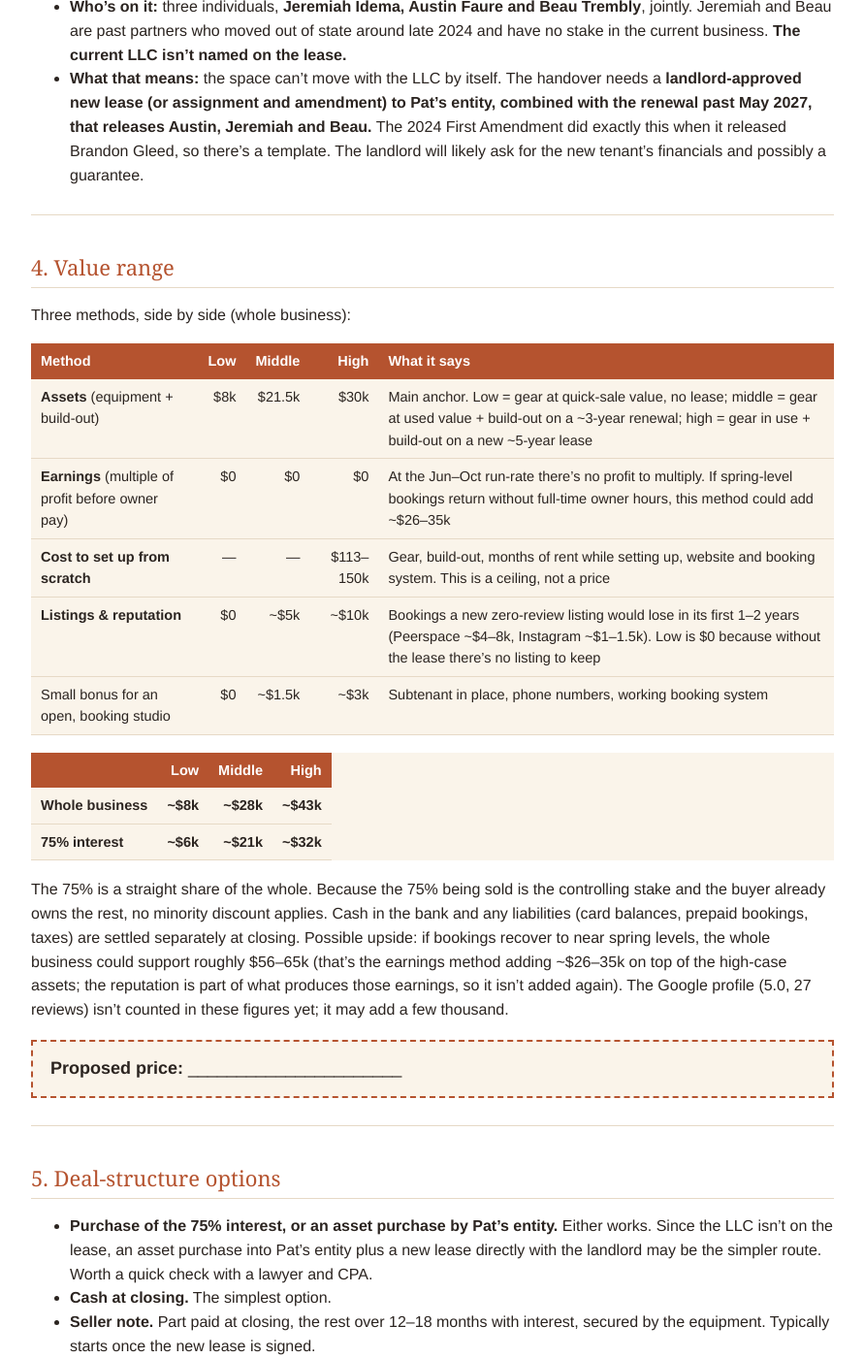
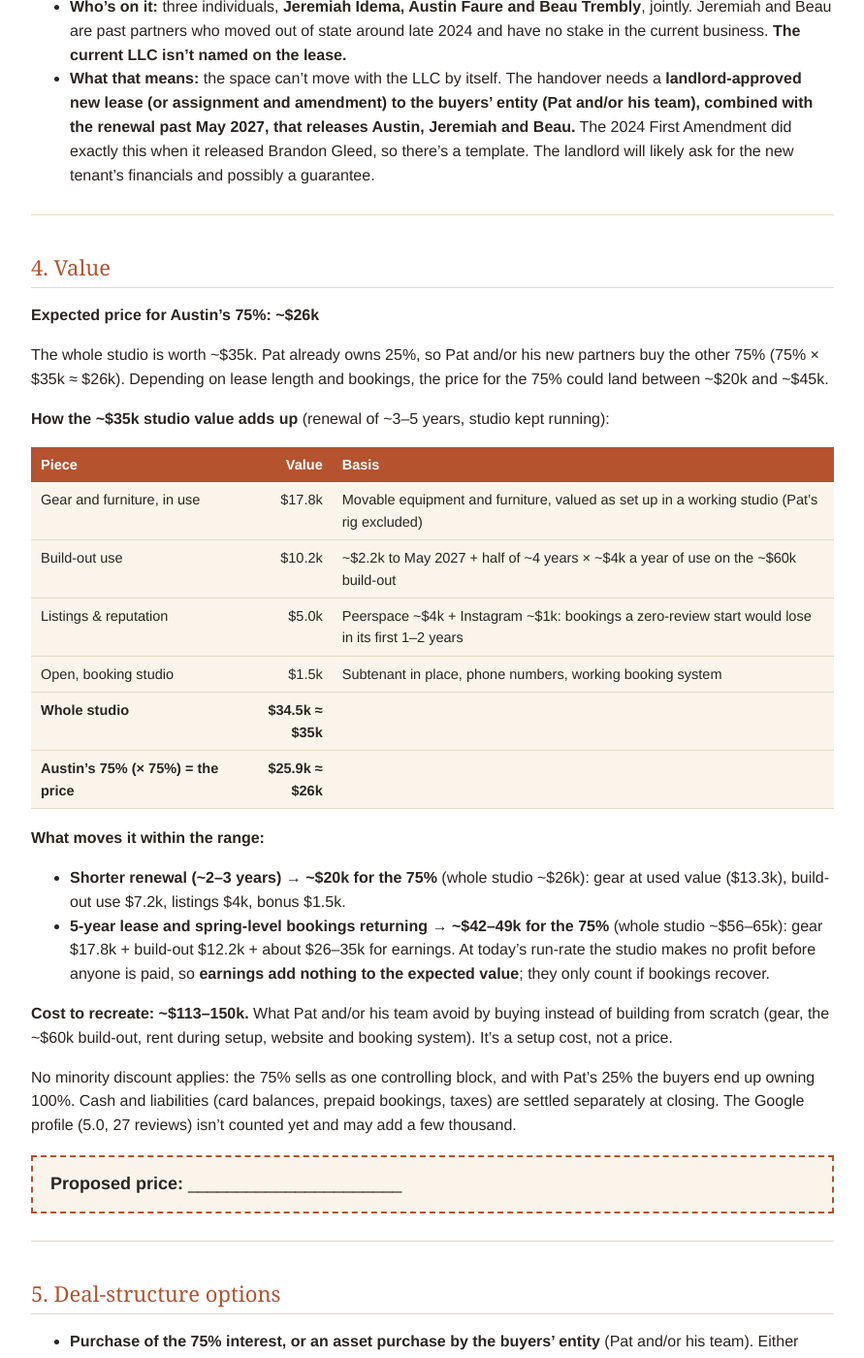
Before and after one commit to amigostudios/amigo-handoff, a Jekyll site: the page built from valuation.md, in a window 1280 px wide and 1400 px high, scrolled down 2850 px. Shown: the whole window at 97% size, without its empty margins (194-1085 px from the left). Built offline with Jekyll 4.4.1, drawn with Linux system fonts in a browser that asks for light colours; some of the changed text lies outside the part shown.

Commit message:
Valuation: one expected price for the 75%, based on lease renewal
Co-Authored-By: Claude Opus 5.5 <noreply@anthropic.com>

```diff
--- a/valuation.md
+++ b/valuation.md
@@ -48,7 +48,7 @@ Mercury history starts **March 4, 2026**, so we have 8 months to work from and n
 
 To check together: whether the two tube lights belong to the studio or to Pat's rig, and which photo/cyc gear (strobes, hazer, floppies, green screens) the podcast-focused studio actually wants to keep.
 
-**Build-out** (stays with the space): the cyc wall, front-room dividers, the upstairs podcast-studio wall, soundproofing, the custom downstairs office, plus the slatted divider and shelves, wall panels, kitchenette and pendants. It cost **about $60k**. It's attached to the building, and under a standard lease it belongs to the landlord when the lease ends, so it has no resale value. What it's worth is the **right to keep using it**, which lasts only as long as a lease. Walls and soundproofing last far longer than a lease (assume ~15 years, so about $4k a year of use). That's ~$2.2k for the 6.5 months left on the current term. After May 2027 the space and its build-out are the landlord's, and the renewal is what lets the studio keep using them. The figures below split the renewal-term value evenly between seller and buyer: **~$8k with a ~3-year renewal, ~$12k with a new ~5-year lease**, and $0 without a landlord deal.
+**Build-out** (stays with the space): the cyc wall, front-room dividers, the upstairs podcast-studio wall, soundproofing, the custom downstairs office, plus the slatted divider and shelves, wall panels, kitchenette and pendants. It cost **about $60k**. It's attached to the building, and under a standard lease it belongs to the landlord when the lease ends, so it has no resale value. What it's worth is the **right to keep using it**, which lasts only as long as a lease. Walls and soundproofing last far longer than a lease (assume ~15 years, so about $4k a year of use). That's ~$2.2k for the 6.5 months left on the current term. After May 2027 the space and its build-out are the landlord's, and the renewal is what lets the studio keep using them. The value section splits the renewal-term use evenly between seller and buyer: **~$7k for a ~2–3-year renewal, ~$10k for ~4 years, ~$12k for 5 years**.
 
 **Systems:** the website and booking system (custom booking, Stripe, GoHighLevel, Supabase), Bookabl, the Google Ads account, both phone numbers, and the Innago account. Since the studio is being rebranded, **the Amigo name isn't used after hand off**, and amigostudiosoceanside.com forwards to the new brand so search traffic carries over. The booking-system code is offered under a permanent license for the studio's use. Ownership of the code and the details are to agree.
 
@@ -74,28 +74,34 @@ Renaming a listing or handle on the same account keeps its reviews and followers
 - **Rent:** $3,691/mo base + ~$65 CAM + ~$62 insurance = **$3,818/mo all-in** (≈ $2.18/sq ft). That's roughly in line with asking rents on the S Coast Hwy corridor.
 - **Ends May 31, 2027.** There's no renewal option or rate in the lease, so a renewal has to be negotiated. Past increases have been about 4% a year. A 4% renewal would add about $150/mo; a market-rate renewal (~$2.40/sq ft) about $380/mo.
 - **Who's on it:** three individuals, **Jeremiah Idema, Austin Faure and Beau Trembly**, jointly. Jeremiah and Beau are past partners who moved out of state around late 2024 and have no stake in the current business. **The current LLC isn't named on the lease.**
-- **What that means:** the space can't move with the LLC by itself. The handover needs a **landlord-approved new lease (or assignment and amendment) to Pat's entity, combined with the renewal past May 2027, that releases Austin, Jeremiah and Beau.** The 2024 First Amendment did exactly this when it released Brandon Gleed, so there's a template. The landlord will likely ask for the new tenant's financials and possibly a guarantee.
+- **What that means:** the space can't move with the LLC by itself. The handover needs a **landlord-approved new lease (or assignment and amendment) to the buyers' entity (Pat and/or his team), combined with the renewal past May 2027, that releases Austin, Jeremiah and Beau.** The 2024 First Amendment did exactly this when it released Brandon Gleed, so there's a template. The landlord will likely ask for the new tenant's financials and possibly a guarantee.
 
 ---
 
-## 4. Value range
+## 4. Value
 
-Three methods, side by side (whole business):
+**Expected price for Austin's 75%: ~$26k**
 
-| Method | Low | Middle | High | What it says |
-|---|---:|---:|---:|---|
-| **Assets** (equipment + build-out) | $8k | $21.5k | $30k | Main anchor. Low = gear at quick-sale value, no lease; middle = gear at used value + build-out on a ~3-year renewal; high = gear in use + build-out on a new ~5-year lease |
-| **Earnings** (multiple of profit before owner pay) | $0 | $0 | $0 | At the Jun–Oct run-rate there's no profit to multiply. If spring-level bookings return without full-time owner hours, this method could add ~$26–35k |
-| **Cost to set up from scratch** | — | — | $113–150k | Gear, build-out, months of rent while setting up, website and booking system. This is a ceiling, not a price |
-| **Listings & reputation** | $0 | ~$5k | ~$10k | Bookings a new zero-review listing would lose in its first 1–2 years (Peerspace ~$4–8k, Instagram ~$1–1.5k). Low is $0 because without the lease there's no listing to keep |
-| Small bonus for an open, booking studio | $0 | ~$1.5k | ~$3k | Subtenant in place, phone numbers, working booking system |
+The whole studio is worth ~$35k. Pat already owns 25%, so Pat and/or his new partners buy the other 75% (75% × $35k ≈ $26k). Depending on lease length and bookings, the price for the 75% could land between ~$20k and ~$45k.
 
-| | Low | Middle | High |
-|---|---:|---:|---:|
-| **Whole business** | **~$8k** | **~$28k** | **~$43k** |
-| **75% interest** | **~$6k** | **~$21k** | **~$32k** |
+**How the ~$35k studio value adds up** (renewal of ~3–5 years, studio kept running):
 
-The 75% is a straight share of the whole. Because the 75% being sold is the controlling stake and the buyer already owns the rest, no minority discount applies. Cash in the bank and any liabilities (card balances, prepaid bookings, taxes) are settled separately at closing. Possible upside: if bookings recover to near spring levels, the whole business could support roughly $56–65k (that's the earnings method adding ~$26–35k on top of the high-case assets; the reputation is part of what produces those earnings, so it isn't added again). The Google profile (5.0, 27 reviews) isn't counted in these figures yet; it may add a few thousand.
+| Piece | Value | Basis |
+|---|---:|---|
+| Gear and furniture, in use | $17.8k | Movable equipment and furniture, valued as set up in a working studio (Pat's rig excluded) |
+| Build-out use | $10.2k | ~$2.2k to May 2027 + half of ~4 years × ~$4k a year of use on the ~$60k build-out |
+| Listings & reputation | $5.0k | Peerspace ~$4k + Instagram ~$1k: bookings a zero-review start would lose in its first 1–2 years |
+| Open, booking studio | $1.5k | Subtenant in place, phone numbers, working booking system |
+| **Whole studio** | **$34.5k ≈ $35k** | |
+| **Austin's 75% (× 75%) = the price** | **$25.9k ≈ $26k** | |
+
+**What moves it within the range:**
+- **Shorter renewal (~2–3 years) → ~$20k for the 75%** (whole studio ~$26k): gear at used value ($13.3k), build-out use $7.2k, listings $4k, bonus $1.5k.
+- **5-year lease and spring-level bookings returning → ~$42–49k for the 75%** (whole studio ~$56–65k): gear $17.8k + build-out $12.2k + about $26–35k for earnings. At today's run-rate the studio makes no profit before anyone is paid, so **earnings add nothing to the expected value**; they only count if bookings recover.
+
+**Cost to recreate: ~$113–150k.** What Pat and/or his team avoid by buying instead of building from scratch (gear, the ~$60k build-out, rent during setup, website and booking system). It's a setup cost, not a price.
+
+No minority discount applies: the 75% sells as one controlling block, and with Pat's 25% the buyers end up owning 100%. Cash and liabilities (card balances, prepaid bookings, taxes) are settled separately at closing. The Google profile (5.0, 27 reviews) isn't counted yet and may add a few thousand.
 
 <div class="price"><strong>Proposed price:</strong> ______________________</div>
 
@@ -103,22 +109,22 @@ The 75% is a straight share of the whole. Because the 75% being sold is the cont
 
 ## 5. Deal-structure options
 
-- **Purchase of the 75% interest, or an asset purchase by Pat's entity.** Either works. Since the LLC isn't on the lease, an asset purchase into Pat's entity plus a new lease directly with the landlord may be the simpler route. Worth a quick check with a lawyer and CPA.
+- **Purchase of the 75% interest, or an asset purchase by the buyers' entity** (Pat and/or his team). Either works. Since the LLC isn't on the lease, an asset purchase into that entity plus a new lease directly with the landlord may be the simpler route. Worth a quick check with a lawyer and CPA.
 - **Cash at closing.** The simplest option.
 - **Seller note.** Part paid at closing, the rest over 12–18 months with interest, secured by the equipment. Typically starts once the new lease is signed.
-- **Earn-out tied to studio revenue.** For example, a share of studio revenue above the Jun–Oct baseline (~$5.7k/mo) for 12 months, capped. It's easy to measure from Stripe, Peerspace and the bank. Monthly reporting keeps it simple.
-- **Referral fee.** If Austin keeps referring work to the studio, a simple agreement such as a percentage of fees on referred jobs, kept separate from the purchase price.
+- **Earn-out tied to studio revenue.** For example, a share of studio revenue above the Jun–Oct baseline (~$5.7k/mo) for 12 months, capped, measured from Stripe, Peerspace and the bank.
+- **Referral fee.** If Austin keeps referring work, a percentage of fees on referred jobs, separate from the price.
 
 ---
 
 ## 6. Next steps and open items
 
-1. **Landlord conversation:** a new lease or assignment to Pat's entity past May 31, 2027, at what rent and term, releasing Austin, Jeremiah and Beau. Everything else depends on this.
+1. **Landlord conversation:** a new lease or assignment to the buyers' entity past May 31, 2027, at what rent and term, releasing Austin, Jeremiah and Beau. The renewal is expected; this is the paperwork, and its length sets the build-out figure.
 2. **Revenue history:** prior-year Stripe and Peerspace data (Nov 2025 – Feb 2026 and spring 2025), a Stripe breakdown of rental vs services, and the full November 2026 numbers.
 3. **Equipment walk-through:** confirm what stays, what belongs to Pat, and what isn't needed. Get real used prices on the larger lights if they matter.
 4. **Costs and obligations outside Mercury:** business insurance, tax prep, the California LLC tax, the three failed ClckPay/SDCCPM payments ($3,930.78; confirm nothing is owed), prepaid bookings and card balances.
 5. **Subtenant:** the sublease document, the landlord's consent, and the end date.
-6. **Transfers:** the Peerspace host account is a shared login, so swap its email and payout to Pat (reviews stay with it). Then hand over the Google Business Profile, phone numbers, Peerspace host account, Instagram (renamed, not new), ShareGrid if wanted, Google Ads, Bookabl, Innago, domain and redirect, booking-system license, and the forward from amigostudiosoceanside.com to the new brand.
+6. **Transfers:** the Peerspace host account is a shared login, so swap its email and payout to the buyers (reviews stay with it). Then hand over the Google Business Profile, phone numbers, Peerspace host account, Instagram (renamed, not new), ShareGrid if wanted, Google Ads, Bookabl, Innago, domain and redirect, booking-system license, and the forward from amigostudiosoceanside.com to the new brand.
 7. **Paperwork:** check the operating agreement's buyout terms, then do the purchase agreement and the lease documents together. Get short written confirmations from Jeremiah and Beau that they hold no interest in the current business.
 
 
```
Also changed, not shown: 1 other file.
